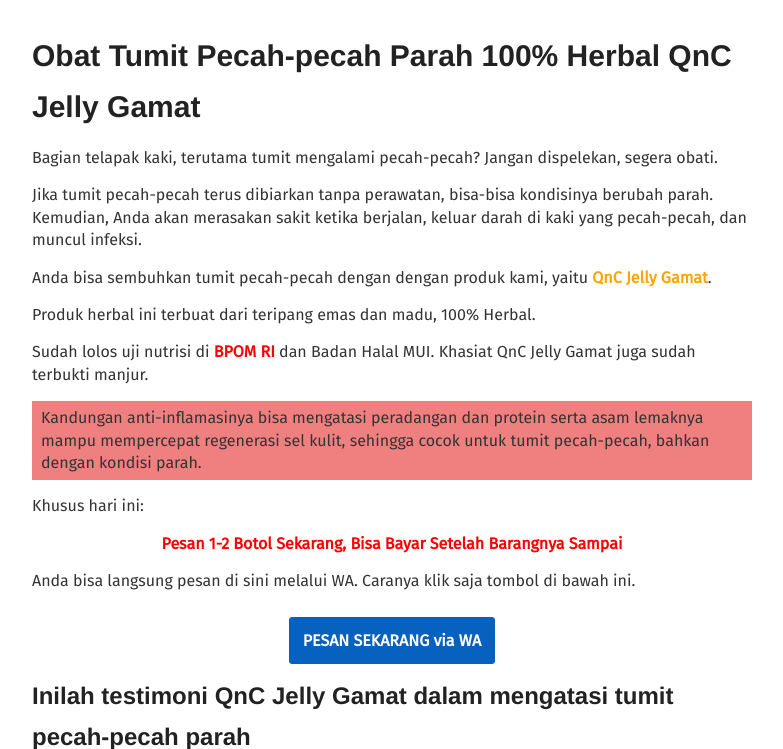
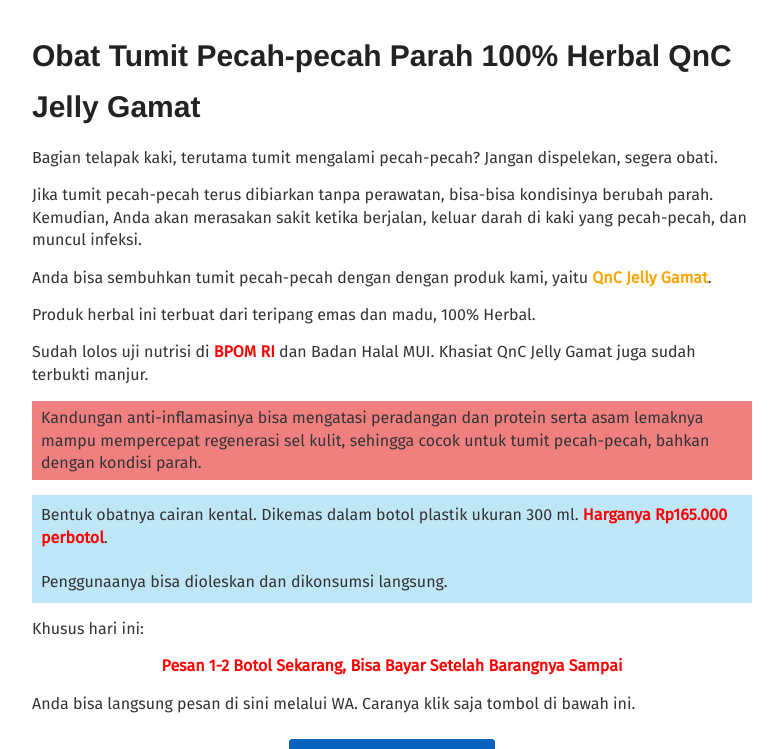
Before and after one commit to galingmamat/galingmamat.github.io, a Jekyll site: the page built from _posts/2020-01-05-obat-tumit-pecah-pecah-parah.md, in a window 1280 px wide and 900 px high, cut to the strip 0-749 px from the top of the window. Shown: the whole strip, without its empty margins (248-1031 px from the left). Built offline with Jekyll 4.4.1, drawn with Linux system fonts in a browser that asks for light colours.

Commit message:
Update 2020-01-05-obat-tumit-pecah-pecah-parah.md

```diff
--- a/_posts/2020-01-05-obat-tumit-pecah-pecah-parah.md
+++ b/_posts/2020-01-05-obat-tumit-pecah-pecah-parah.md
@@ -15,6 +15,13 @@
 
 Kandungan anti-inflamasinya bisa mengatasi peradangan dan protein serta asam lemaknya mampu mempercepat regenerasi sel kulit, sehingga cocok untuk tumit pecah-pecah, bahkan dengan kondisi parah.
 {: style="background-color: lightcoral; padding: 6px 9px;"}
+
+<div style="background-color: #bee6f7; padding: 9px;">
+Bentuk obatnya cairan kental. Dikemas dalam botol plastik ukuran 300 ml. <strong style="color: red;">Harganya Rp165.000 perbotol</strong>.
+<br>
+<br>
+Penggunaanya bisa dioleskan dan dikonsumsi langsung.
+</div>
 
 Khusus hari ini:
 
```
